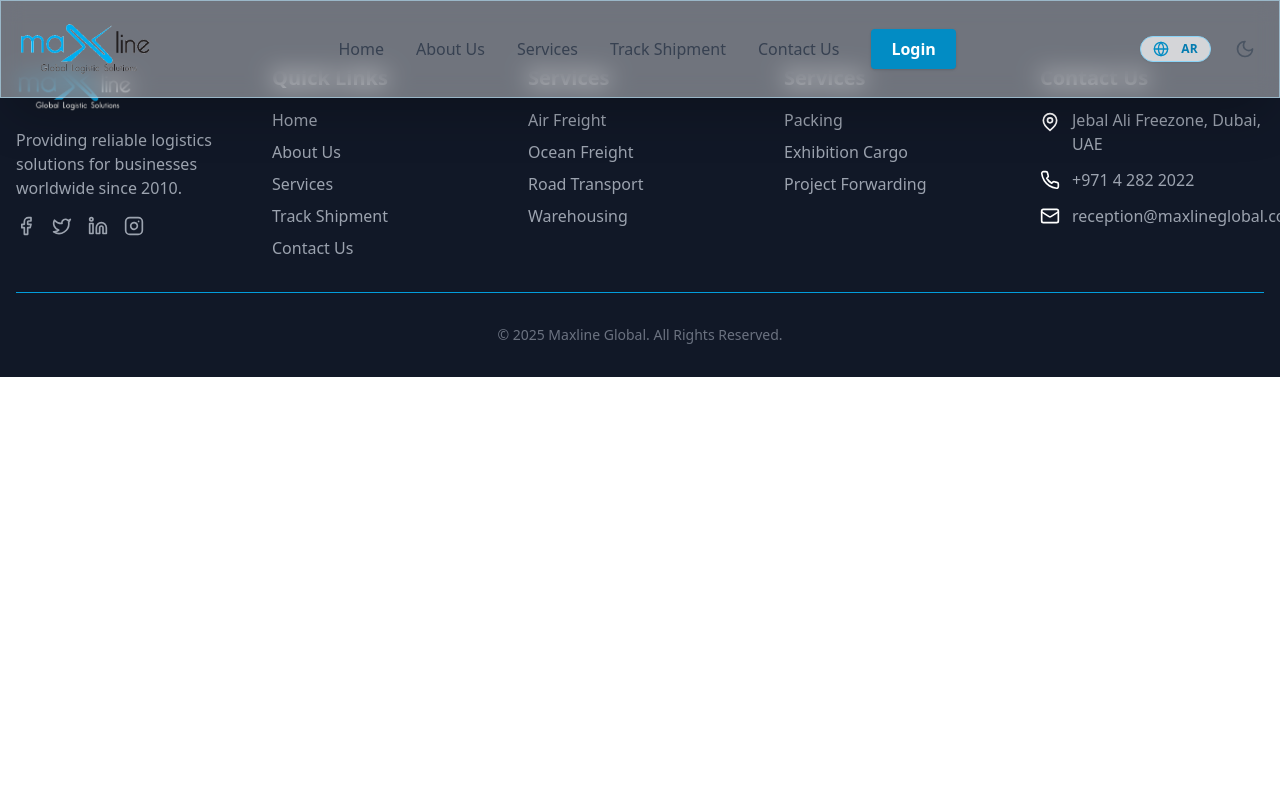
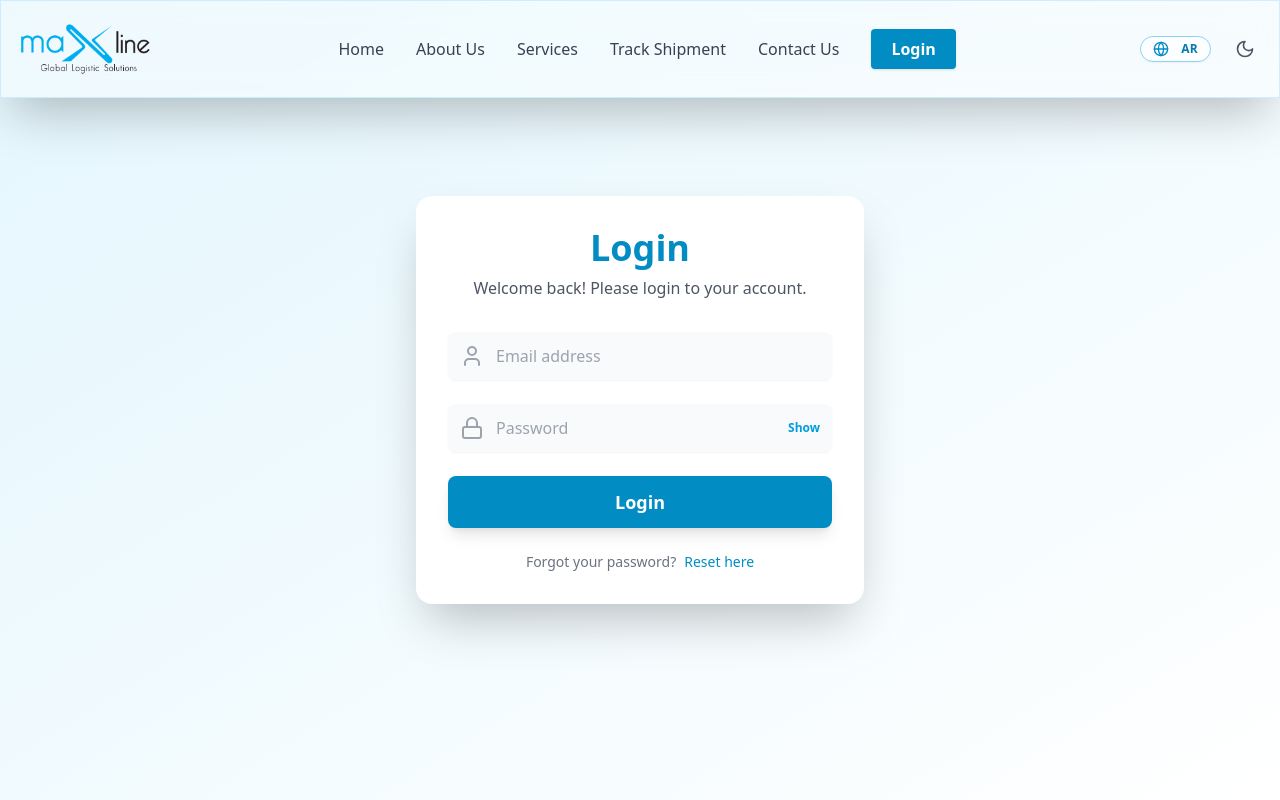
Before and after one commit to User-S4/MaxlineGlobal.com_v2, a React (Vite) app: page /login in a window 1280 px wide. Shown: the top 800 px of the page. Built offline with nearby package versions, Linux system fonts and the light colour scheme.

Commit message:
added login page

```diff
--- a/src/App.tsx
+++ b/src/App.tsx
@@ -18,6 +18,7 @@ import Warehousing from './pages/services/warehousing';
 import Packing from './pages/services/packing';
 import ExhibitionCargo from './pages/services/exhibition-cargo';
 import ProjectForwarding from './pages/services/project-forwarding';
+import Login from './pages/login';
 
 // Helper component for section scrolling
 const HomeWithSectionScroll: React.FC = () => {
@@ -63,6 +64,7 @@ function App() {
                 <Route path="/services/packing" element={<Packing />} />
                 <Route path="/services/exhibition-cargo" element={<ExhibitionCargo />} />
                 <Route path="/services/project-forwarding" element={<ProjectForwarding />} />
+                <Route path="/login" element={<Login />} />
               </Routes>
             </main>
             <Footer />
--- a/src/components/sections/Contact.tsx
+++ b/src/components/sections/Contact.tsx
@@ -67,7 +67,7 @@ export const Contact: React.FC = () => {
   ];
 
   return (
-    <section id="contact" className="py-20 bg-white dark:bg-gray-900 scroll-mt-4">
+    <section id="contact" className="py-20 bg-white dark:bg-gray-900 scroll-mt-8">
       <div className="container mx-auto px-4">
         <div className="max-w-3xl mx-auto text-center mb-16">
           <h2 className="text-3xl md:text-4xl font-bold text-gray-900 dark:text-white mb-4">
--- a/src/components/sections/Hero.tsx
+++ b/src/components/sections/Hero.tsx
@@ -34,7 +34,7 @@ export const Hero: React.FC = () => {
   return (
     <section
       ref={heroRef}
-      className="relative min-h-screen flex items-center pt-10 bg-gradient-to-br from-blue-50 to-white dark:from-gray-900 dark:to-gray-800"
+      className="relative min-h-screen flex items-center pt-24 bg-gradient-to-br from-blue-50 to-white dark:from-gray-900 dark:to-gray-800"
     >
       <div
         className="absolute top-0 right-0 w-full h-full bg-cover bg-center opacity-10 dark:opacity-10"
--- a/src/components/sections/Services.tsx
+++ b/src/components/sections/Services.tsx
@@ -46,7 +46,7 @@ export const Services: React.FC = () => {
   };
 
   return (
-    <section id="services" className="py-20 bg-gray-50 dark:bg-gray-800 scroll-mt-4">
+    <section id="services" className="py-20 bg-gray-50 dark:bg-gray-800 scroll-mt-8">
       <div className="container mx-auto px-4">
         <div className="max-w-3xl mx-auto text-center mb-16">
           <h2 className="text-3xl md:text-4xl font-bold text-gray-900 dark:text-white mb-4">
--- /dev/null
+++ b/src/pages/login.tsx
@@ -0,0 +1,105 @@
+import React, { useState } from 'react';
+import { Lock, User } from 'lucide-react';
+import { useLanguage } from '../contexts/LanguageContext';
+
+const Login: React.FC = () => {
+  const { t } = useLanguage();
+  const [email, setEmail] = useState('');
+  const [password, setPassword] = useState('');
+  const [showPassword, setShowPassword] = useState(false);
+  const [error, setError] = useState('');
+
+  // Placeholder async function for future backend/database authentication
+  const authenticateUser = async (email: string, password: string) => {
+    // TODO: Replace this with a real API/database call
+    // Example: const response = await fetch('/api/login', { method: 'POST', body: JSON.stringify({ email, password }) });
+    // const data = await response.json();
+    // return data;
+    return new Promise<{ success: boolean; message?: string }>((resolve) => {
+      setTimeout(() => {
+        // Simulate a successful login for demo purposes
+        if (email === 'admin@example.com' && password === 'password123') {
+          resolve({ success: true });
+        } else {
+          resolve({ success: false, message: 'Invalid credentials.' });
+        }
+      }, 1000);
+    });
+  };
+
+  const handleSubmit = async (e: React.FormEvent) => {
+    e.preventDefault();
+    setError('');
+    if (!email || !password) {
+      setError('Please enter both email and password.');
+      return;
+    }
+    // Call the placeholder authentication function
+    const result = await authenticateUser(email, password);
+    if (result.success) {
+      // TODO: Redirect to dashboard or home page after successful login
+      alert('Logged in! (Demo)');
+    } else {
+      setError(result.message || 'Login failed.');
+    }
+  };
+
+
+  return (
+    <section className="min-h-screen flex items-center justify-center bg-gradient-to-br from-blue-50 to-white dark:from-gray-900 dark:to-gray-800 py-16">
+      <div className="w-full max-w-md bg-white dark:bg-gray-900 rounded-2xl shadow-2xl p-8 relative z-10 animate-fade-in">
+        <div className="mb-8 text-center">
+          <h2 className="text-3xl md:text-4xl font-bold text-blue-600 dark:text-blue-400 mb-2">{t('login')}</h2>
+          <p className="text-gray-600 dark:text-gray-300">Welcome back! Please login to your account.</p>
+        </div>
+        <form onSubmit={handleSubmit} className="space-y-6">
+          <div className="relative">
+            <User className="absolute left-3 top-1/2 transform -translate-y-1/2 text-gray-400" />
+            <input
+              type="email"
+              className="w-full pl-12 pr-4 py-3 bg-gray-50 dark:bg-gray-800 text-gray-800 dark:text-white rounded-lg focus:ring-2 focus:ring-blue-500 focus:outline-none shadow-sm"
+              placeholder="Email address"
+              value={email}
+              onChange={e => setEmail(e.target.value)}
+              autoComplete="username"
+            />
+          </div>
+          <div className="relative">
+            <Lock className="absolute left-3 top-1/2 transform -translate-y-1/2 text-gray-400" />
+            <input
+              type={showPassword ? 'text' : 'password'}
+              className="w-full pl-12 pr-4 py-3 bg-gray-50 dark:bg-gray-800 text-gray-800 dark:text-white rounded-lg focus:ring-2 focus:ring-blue-500 focus:outline-none shadow-sm"
+              placeholder="Password"
+              value={password}
+              onChange={e => setPassword(e.target.value)}
+              autoComplete="current-password"
+            />
+            <button
+              type="button"
+              className="absolute right-3 top-1/2 transform -translate-y-1/2 text-blue-500 hover:text-blue-700 text-xs font-semibold focus:outline-none"
+              onClick={() => setShowPassword(!showPassword)}
+              tabIndex={-1}
+            >
+              {showPassword ? 'Hide' : 'Show'}
+            </button>
+          </div>
+          {error && (
+            <div className="text-red-500 text-sm text-center">{error}</div>
+          )}
+          <button
+            type="submit"
+            className="w-full py-3 bg-blue-600 hover:bg-blue-700 text-white font-semibold rounded-lg shadow-lg transition-all text-lg"
+          >
+            {t('login')}
+          </button>
+        </form>
+        <div className="mt-6 text-center text-gray-500 dark:text-gray-400 text-sm">
+          <span>Forgot your password?</span>
+          <a href="#" className="ml-2 text-blue-600 dark:text-blue-400 hover:underline">Reset here</a>
+        </div>
+      </div>
+    </section>
+  );
+};
+
+export default Login;
```
